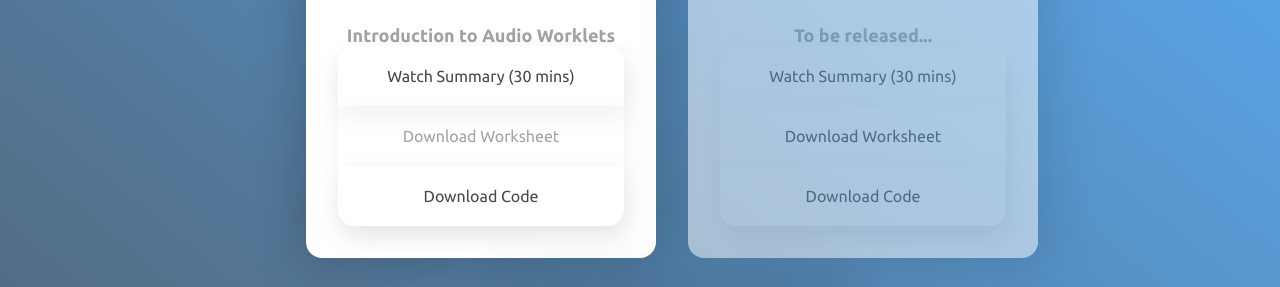
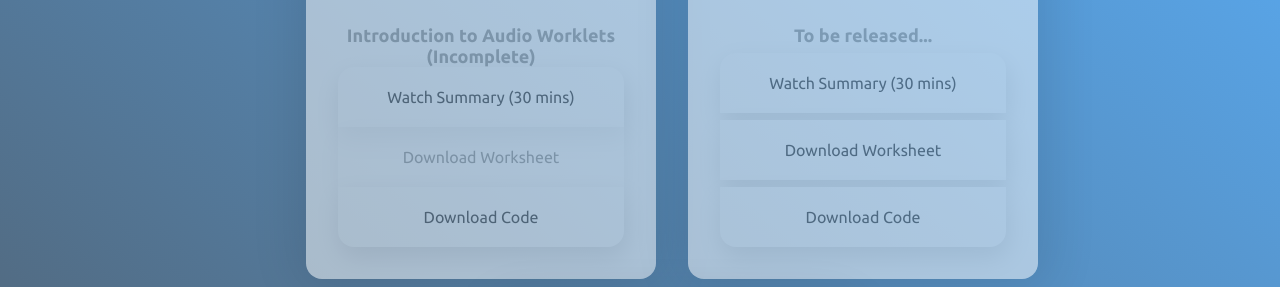
Before and after one commit to JonathanFajobi/QMPlusPlus, a plain HTML site: page views/sounddesign.html in a window 1280 px wide. Shown: the part 369-656 px from the top of the page. Drawn offline with nearby package versions, Linux system fonts and the light colour scheme.

Commit message:
Content Update

```diff
--- a/views/sounddesign.html
+++ b/views/sounddesign.html
@@ -39,10 +39,10 @@
         <div id="spacer"></div>
         <div class="flex-container">
 
-          <div class="plan-box margin-md">
+          <div class="plan-box margin-md disabled">
             <h2 class="box-heading">Lab 1</h2>
-            <h6 class="box-heading-3" style="text-align: center;">Introduction to Audio Worklets</h6>
-            <a class="button-link" href="https://youtu.be/sc0uLqjaJWQ" target="_blank" style="border-bottom-left-radius: 0; border-bottom-right-radius: 0;">
+            <h6 class="box-heading-3" style="text-align: center;">Introduction to Audio Worklets (Incomplete)</h6>
+            <a class="button-link" href="" target="_blank" style="border-bottom-left-radius: 0; border-bottom-right-radius: 0;">
                 Watch Summary (30 mins)
             </a>
             <a class="button-link disabled" href="./../download/" download="#" style="border-radius: 0;">
```
Also changed, not shown: 1 other file.
